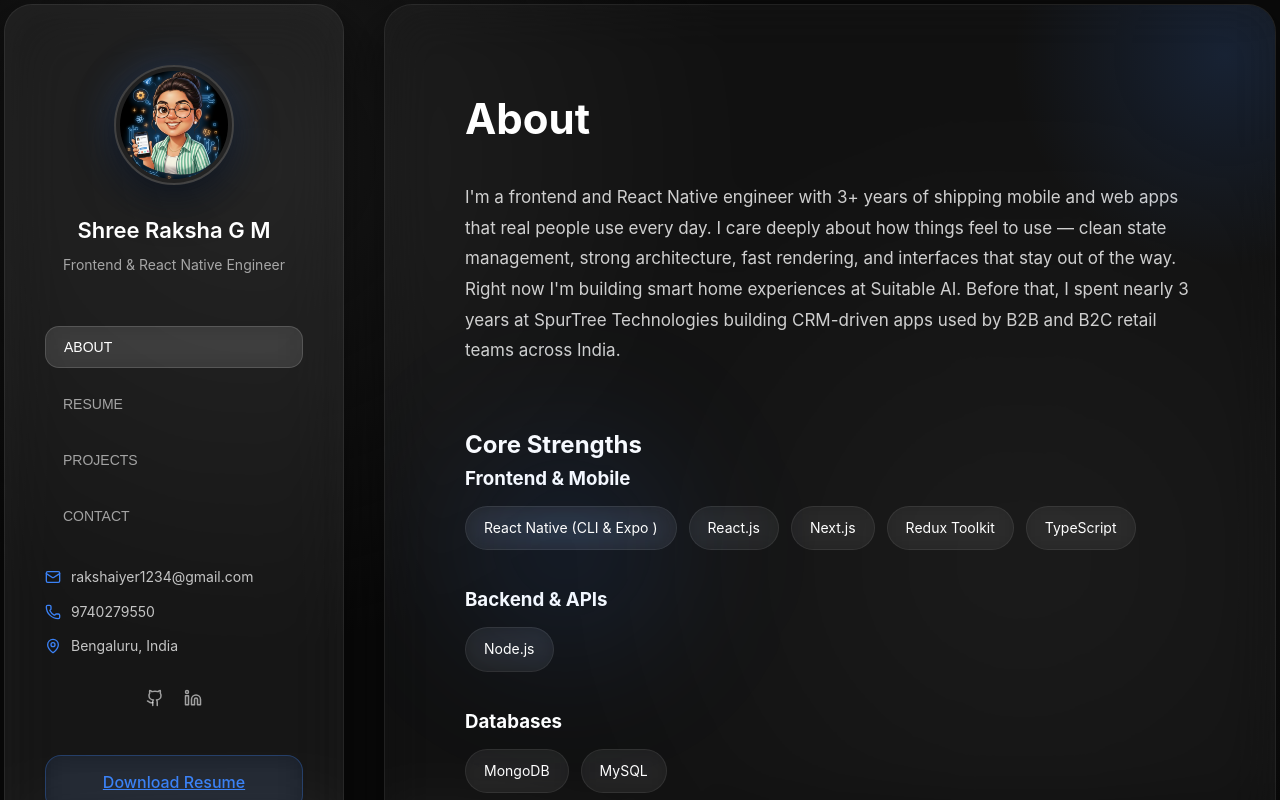
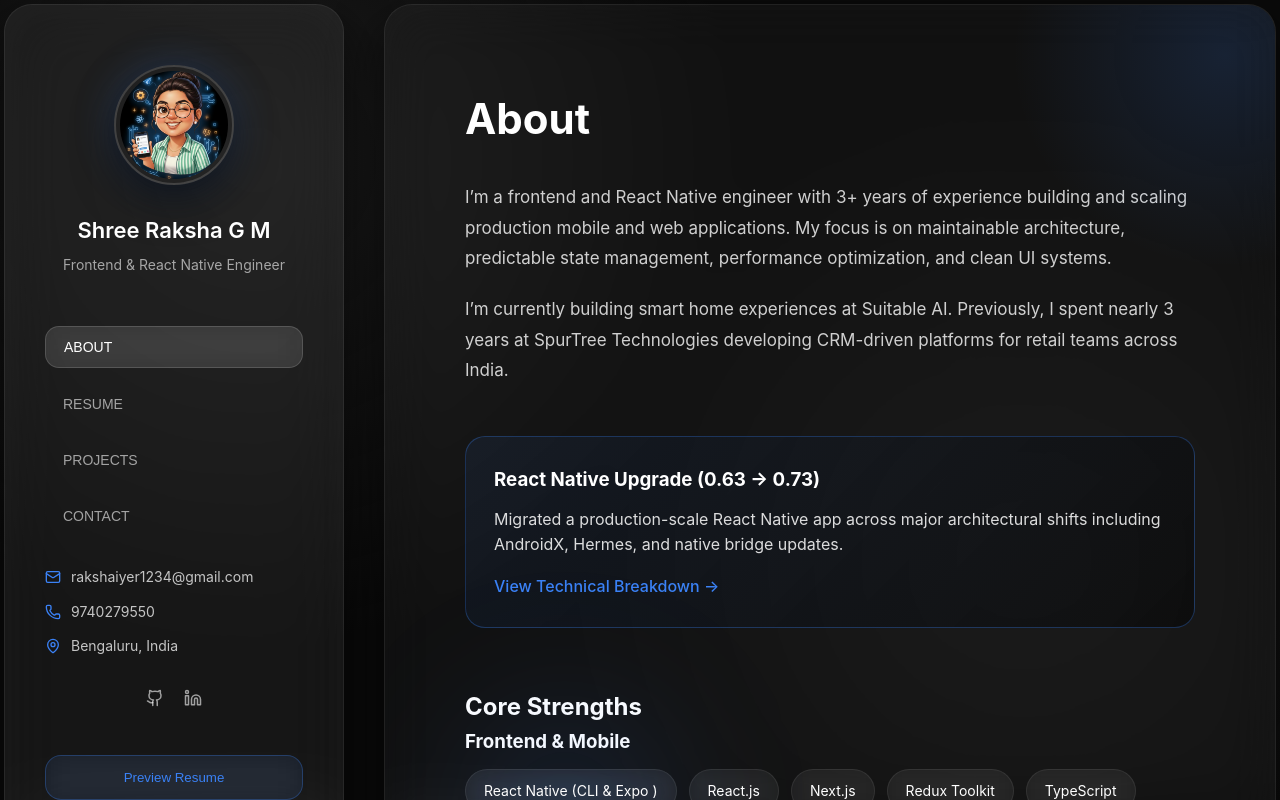
Before and after one commit to rakshaiyer/raksha-portfolio, a Next.js app: page / in a window 1280 px wide. Shown: the top 800 px of the page. Built offline with nearby package versions, Linux system fonts and the light colour scheme.

Commit message:
V2-UI: Updating the UI+ added chanllenges section

```diff
--- /dev/null
+++ b/src/app/engineering/rn-upgrade/page.module.scss
@@ -0,0 +1,62 @@
+.wrapper {
+  padding: 80px 20px;
+  max-width: 900px;
+  margin: 0 auto;
+}
+
+@media (max-width: 768px) {
+  .wrapper {
+    padding: 40px 20px;
+  }
+
+  .h1 { font-size: 1.8rem; }
+}
+
+.title {
+  font-size: 42px;
+  margin-bottom: 30px;
+}
+
+.intro {
+  opacity: 0.85;
+  margin-bottom: 60px;
+  line-height: 1.7;
+}
+
+.section {
+  margin-bottom: 60px;
+}
+
+.section h2 {
+  margin-bottom: 20px;
+}
+
+.highlight {
+  padding: 16px;
+  border-left: 4px solid #3b82f6;
+  background: rgba(255,255,255,0.05);
+  margin-bottom: 20px;
+  border-radius: 8px;
+  transition: 0.3s ease;
+}
+
+.highlight:hover {
+  background: rgba(59,130,246,0.08);
+}
+
+.back {
+  display: inline-flex;
+  align-items: center;
+  gap: 8px;
+  margin-bottom: 40px;
+  font-size: 14px;
+  color: #3b82f6;
+  text-decoration: none;
+  opacity: 0.8;
+  transition: 0.2s ease;
+}
+
+.back:hover {
+  opacity: 1;
+  transform: translateX(-3px);
+}
--- a/src/components/about.module.scss
+++ b/src/components/about.module.scss
@@ -11,7 +11,10 @@
   font-size: 17px;
   line-height: 1.8;
   color: rgba(255, 255, 255, 0.8);
-  margin-bottom: 60px;
+}
+
+.description + .description {
+  margin-top: 20px;
 }
 
 /* ===== CORE SKILLS ===== */
@@ -110,12 +113,46 @@
   box-shadow: 0 8px 30px rgba(59,130,246,0.35);
   transform: translateY(-4px) scale(1.05);
 }
+.challengeCard {
+  margin-top: 50px;
+  padding: 28px;
+  border-radius: 20px;
+
+  background: linear-gradient(
+    135deg,
+    rgba(59,130,246,0.08),
+    rgba(0,0,0,0.4)
+  );
+
+  border: 1px solid rgba(59,130,246,0.3);
+  transition: 0.3s ease;
+}
+
+.challengeCard:hover {
+  transform: translateY(-6px);
+  box-shadow: 0 20px 50px rgba(59,130,246,0.2);
+}
+
+.challengeCard h3 {
+  margin-bottom: 12px;
+}
+
+.challengeCard p {
+  opacity: 0.85;
+  margin-bottom: 16px;
+}
+
+.challengeLink {
+  color: #3b82f6;
+  font-weight: 500;
+  text-decoration: none;
+}
 
 /* ===== MOBILE ===== */
 
 @media (max-width: 768px) {
   .wrapper {
-    padding: 40px 20px;
+    padding: 0;
   }
 
   .title {
@@ -125,4 +162,7 @@
   .progressWrapper {
     max-width: 100%;
   }
+    .challengeCard {
+    padding: 20px;
+  }
 }
--- a/src/components/about.tsx
+++ b/src/components/about.tsx
@@ -1,33 +1,44 @@
+"use client";
+
 import { motion } from "framer-motion";
-import content from "@/data/content.json";
 import styles from "./about.module.scss";
+import Link from "next/link";
 
-type SkillGroup = {
-  title: string;
-  items: string[];
-};
+import rawContent from "@/data/content.json";
+import type { Content } from "@/types/content";
+
+const content: Content = rawContent;
 
 export default function About() {
-  const { about, skills } = content as {
-    about: {
-      title: string;
-      description: string;
-    };
-    skills: {
-      groups: SkillGroup[];
-    };
-  };
+  const { about, skills, rnUpgrade } = content;
 
   return (
     <div className={styles.wrapper}>
       <h1 className={styles.title}>{about.title}</h1>
-      <p className={styles.description}>{about.description}</p>
+
+      {about.description.map((para, i) => (
+        <p key={i} className={styles.description}>
+          {para}
+        </p>
+      ))}
+
+      <div className={styles.challengeCard}>
+        <h3>{rnUpgrade.title}</h3>
+        <p>{rnUpgrade.intro}</p>
+
+        <Link
+          href="/engineering/rn-upgrade"
+          className={styles.challengeLink}
+        >
+          View Technical Breakdown →
+        </Link>
+      </div>
 
       <div className={styles.skillsSection}>
         <h2>Core Strengths</h2>
 
-        {skills.groups.map((group: SkillGroup, i: number) => (
-          <div key={i} className={styles.skillGroup}>
+        {skills.groups.map((group) => (
+          <div key={group.title} className={styles.skillGroup}>
             <h3>{group.title}</h3>
 
             <motion.div
@@ -44,9 +55,9 @@ export default function About() {
                 },
               }}
             >
-              {group.items.map((item: string, j: number) => (
+              {group.items.map((item) => (
                 <motion.span
-                  key={j}
+                  key={item}
                   className={styles.tag}
                   variants={{
                     hidden: { opacity: 0, y: 10 },
--- a/src/components/dashboard.module.scss
+++ b/src/components/dashboard.module.scss
@@ -301,6 +301,7 @@ border-radius: 28px;
     border-radius: 22px;
     overflow: visible;
   }
+
   .mobileBack {
     display: flex;
     align-items: center;
@@ -316,4 +317,71 @@ border-radius: 28px;
     font-size: 13px;
     cursor: pointer;
   }
+
+  .mobileHeader {
+  display: none;
 }
+
+.hamburger {
+  background: none;
+  border: none;
+  color: white;
+  cursor: pointer;
+}
+
+/* ===== RESUME MODAL ===== */
+
+.resumeModal {
+  position: fixed;
+  inset: 0;
+  background: rgba(0, 0, 0, 0.85);
+  backdrop-filter: blur(10px);
+  display: flex;
+  align-items: center;
+  justify-content: center;
+  z-index: 999;
+}
+
+.resumeContent {
+  width: 95%;
+  max-width: 900px;
+  background: #111;
+  padding: 20px;
+  border-radius: 20px;
+  position: relative;
+  box-shadow: 0 30px 80px rgba(0, 0, 0, 0.7);
+}
+
+.closeModal {
+  position: absolute;
+  top: 15px;
+  right: 20px;
+  background: none;
+  border: none;
+  color: white;
+  font-size: 18px;
+  cursor: pointer;
+}
+
+/* ===== MOBILE ONLY ===== */
+
+@media (max-width: 900px) {
+  .mobileHeader {
+    display: flex;
+    justify-content: flex-end;
+    margin-bottom: 15px;
+  }
+
+  .nav {
+    flex-direction: column;
+    gap: 12px;
+    margin-top: 20px;
+  }
+}
+
+ @media (max-width: 768px) {
+  .main {
+    padding: 24px 16px;  /* reduced from big padding */
+  }
+}
+}
--- a/src/components/dashboard.tsx
+++ b/src/components/dashboard.tsx
@@ -2,7 +2,16 @@
 
 import { useState, useEffect } from "react";
 import { AnimatePresence, motion } from "framer-motion";
-import { Mail, Phone, MapPin, Github, Linkedin, ArrowLeft } from "lucide-react";
+import {
+  Mail,
+  Phone,
+  MapPin,
+  Github,
+  Linkedin,
+  ArrowLeft,
+  Menu,
+  X,
+} from "lucide-react";
 
 import styles from "./dashboard.module.scss";
 import content from "@/data/content.json";
@@ -16,6 +25,8 @@ export default function DashboardLayout() {
   const [activeTab, setActiveTab] = useState("about");
   const [isMobile, setIsMobile] = useState(false);
   const [showSidebar, setShowSidebar] = useState(true);
+  const [menuOpen, setMenuOpen] = useState(false);
+  const [showResumeModal, setShowResumeModal] = useState(false);
 
   const { profile } = content;
 
@@ -33,7 +44,8 @@ export default function DashboardLayout() {
     setActiveTab(tab);
 
     if (isMobile) {
-      setShowSidebar(false); // collapse sidebar on mobile
+      setMenuOpen(false);
+      setShowSidebar(false);
     }
   };
 
@@ -53,10 +65,23 @@ export default function DashboardLayout() {
   };
 
   return (
+    <>
       <div className={styles.wrapper}>
         {/* SIDEBAR */}
         {(!isMobile || showSidebar) && (
           <aside className={styles.sidebar}>
+            {/* Mobile Top Bar */}
+            {isMobile && (
+              <div className={styles.mobileHeader}>
+                <button
+                  onClick={() => setMenuOpen(!menuOpen)}
+                  className={styles.hamburger}
+                >
+                  {menuOpen ? <X size={22} /> : <Menu size={22} />}
+                </button>
+              </div>
+            )}
+
             <div className={styles.profile}>
               <img
                 src="/avatar-darktheme.png"
@@ -69,6 +94,8 @@ export default function DashboardLayout() {
               </div>
             </div>
 
+            {/* NAV (Desktop always visible, Mobile only if open) */}
+            {(!isMobile || menuOpen) && (
               <div className={styles.nav}>
                 {["about", "resume", "projects", "contact"].map((tab) => (
                   <button
@@ -82,6 +109,7 @@ export default function DashboardLayout() {
                   </button>
                 ))}
               </div>
+            )}
 
             <div className={styles.infoBlock}>
               <div className={styles.infoItem}>
@@ -100,7 +128,6 @@ export default function DashboardLayout() {
               </div>
             </div>
 
-
             <div className={styles.social}>
               {profile.social?.map((item, i) => (
                 <a
@@ -115,15 +142,13 @@ export default function DashboardLayout() {
               ))}
             </div>
 
-          <a
-            href="/shreeRakshaResume.pdf"
-            download="shreeRakshaResume.pdf"
-            target="_blank"
-            rel="noopener noreferrer"
+            {/* Resume Modal Trigger */}
+            <button
               className={styles.download}
+              onClick={() => setShowResumeModal(true)}
             >
-            Download Resume
-          </a>
+              Preview Resume
+            </button>
           </aside>
         )}
 
@@ -153,5 +178,26 @@ export default function DashboardLayout() {
           </main>
         )}
       </div>
+
+      {/* RESUME MODAL */}
+      {showResumeModal && (
+        <div className={styles.resumeModal}>
+          <div className={styles.resumeContent}>
+            <button
+              className={styles.closeModal}
+              onClick={() => setShowResumeModal(false)}
+            >
+              ✕
+            </button>
+
+            <iframe
+              src="/shreeRakshaResume.pdf"
+              width="100%"
+              height="600px"
+            />
+          </div>
+        </div>
+      )}
+    </>
   );
 }
--- a/src/data/content.json
+++ b/src/data/content.json
@@ -14,7 +14,10 @@
 
   "about": {
     "title": "About",
-    "description": "I'm a frontend and React Native engineer with 3+ years of shipping mobile and web apps that real people use every day. I care deeply about how things feel to use — clean state management, strong architecture, fast rendering, and interfaces that stay out of the way. Right now I'm building smart home experiences at Suitable AI. Before that, I spent nearly 3 years at SpurTree Technologies building CRM-driven apps used by B2B and B2C retail teams across India."
+    "description": [
+    "I’m a frontend and React Native engineer with 3+ years of experience building and scaling production mobile and web applications. My focus is on maintainable architecture, predictable state management, performance optimization, and clean UI systems.",
+    "I’m currently building smart home experiences at Suitable AI. Previously, I spent nearly 3 years at SpurTree Technologies developing CRM-driven platforms for retail teams across India."
+  ]
   },
 "skills": {
   "groups": [
@@ -39,6 +42,17 @@
       "items": ["SFDC", "CustomerGlu", "HyperVerge", "Vispera", "WebEngage", "Okta", "Stripe"]
     }
   ]
+},
+"rnUpgrade": {
+  "title": "React Native Upgrade (0.63 → 0.73)",
+  "intro": "Migrated a production-scale React Native app across major architectural shifts including AndroidX, Hermes, and native bridge updates.",
+  "challenges": [
+    "Gradle version conflicts",
+    "AndroidX migration issues",
+    "Deprecated lifecycle methods",
+    "Native module breaking changes"
+  ],
+  "solution": "Used incremental upgrade strategy, resolved peer dependency mismatches, updated Hermes engine, refactored incompatible native modules, and validated release builds across Android and iOS."
 },
 
   "projects": {
--- /dev/null
+++ b/src/types/content.ts
@@ -0,0 +1,81 @@
+// ===== Skills =====
+export type SkillGroup = {
+  title: string;
+  items: string[];
+};
+
+export type Skills = {
+  groups: SkillGroup[];
+};
+
+// ===== React Native Upgrade =====
+export type RNUpgrade = {
+  title: string;
+  intro: string;
+  challenges: string[];
+  solution: string;
+};
+
+// ===== Projects =====
+export type ProjectItem = {
+  title: string;
+  type: string;
+  description: string;
+  tech: string[];
+  github?: string;
+  live?: string;
+};
+
+export type Projects = {
+  title: string;
+  items: ProjectItem[];
+};
+
+// ===== Resume =====
+export type Resume = {
+  experience: {
+    company: string;
+    role: string;
+    duration: string;
+    points: string[];
+  }[];
+  education: {
+    institution: string;
+    degree: string;
+    duration: string;
+  }[];
+};
+
+// ===== Contact =====
+export type Contact = {
+  title: string;
+  description: string;
+};
+
+// ===== About =====
+export type About = {
+  title: string;
+  description: string[];
+};
+
+
+export type Content = {
+  profile: {
+    name: string;
+    role: string;
+    resumeFile: string;
+    email: string;
+    location: string;
+    phone: string;
+    social: {
+      platform: string;
+      url: string;
+    }[];
+  };
+  about: About;
+  skills: Skills;
+  rnUpgrade: RNUpgrade;
+  projects: Projects;
+  resume: Resume;
+  contact: Contact;
+};
```
Also changed, not shown: src/app/engineering/rn-upgrade/page.tsx (added, +48 -0 lines). Lines whose indentation alone changed are shown as unchanged.
